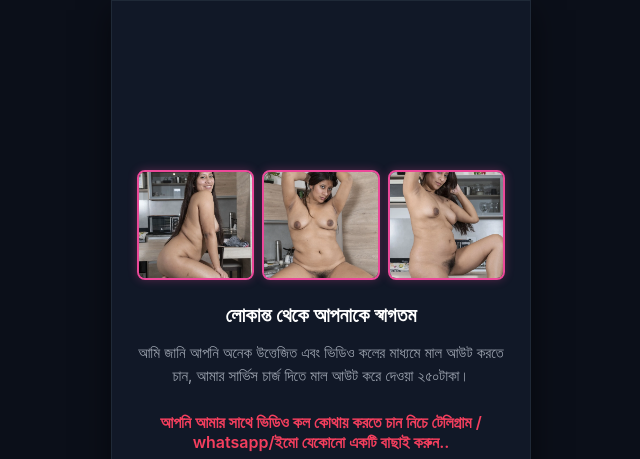
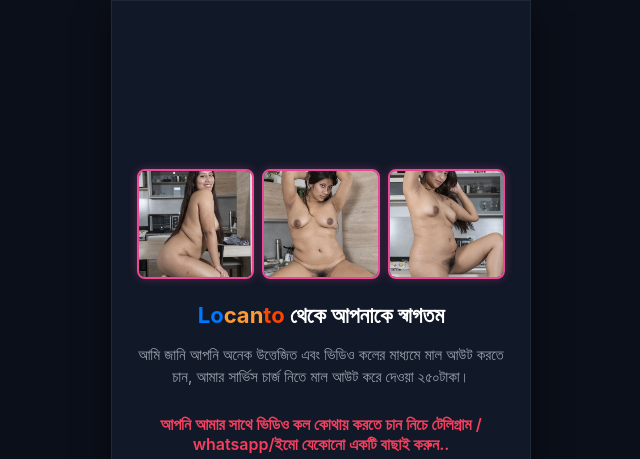
Before and after one commit to pj9889/dokmain, a plain HTML site: page index.html in a window 1280 px wide. Shown: the top 459 px of the page, without its empty margins (319-959 px from the left). Drawn offline with Linux system fonts and the light colour scheme; no server answers.

Commit message:
Update index.html

```diff
--- a/index.html
+++ b/index.html
@@ -68,7 +68,7 @@
             transform: scale(0.95);
         }
 
-        /* --- ফুল স্ক্রিন ইমেজ ভিউয়ার (নতুন যুক্ত করা হয়েছে) --- */
+        /* --- ফুল স্ক্রিন ইমেজ ভিউয়ার --- */
         .image-overlay {
             display: none;
             position: fixed;
@@ -106,8 +106,13 @@
             transition: background 0.2s;
         }
 
+        /* Locanto কালার কাস্টমাইজেশন স্টাইল */
+        .locanto-blue { color: #0077ff; }
+        .locanto-lite-orange { color: #ff9933; }
+        .locanto-deep-orange { color: #ff4400; }
+
         .welcome-title {
-            font-size: 20px;
+            font-size: 22px;
             color: #ffffff;
             text-align: center;
             margin-bottom: 12px;
@@ -346,14 +351,16 @@
 
         <div id="service-page">
             <div class="images-container">
-                <!-- প্রতিটা ছবিতে ক্লিক বা টাচ করার জন্য openImageViewer ফাংশন যোগ করা হয়েছে -->
                 <img src="su1.webp" alt="Service Image 1" onclick="openImageViewer(this.src)">
                 <img src="su2.webp" alt="Service Image 2" onclick="openImageViewer(this.src)">
                 <img src="su3.webp" alt="Service Image 3" onclick="openImageViewer(this.src)">
             </div>
 
-            <h1 class="welcome-title">লোকান্ত থেকে আপনাকে স্বাগতম</h1>
-            <p class="welcome-subtitle">আমি জানি আপনি অনেক উত্তেজিত এবং ভিডিও কলের মাধ্যমে মাল আউট করতে চান, আমার সার্ভিস চার্জ দিতে মাল আউট করে দেওয়া ২৫০টাকা।</p>
+            <!-- পরিবর্তিত অংশ: 'Locanto' কালার কোডসহ এবং বাকি টেক্সট -->
+            <h1 class="welcome-title">
+                <span class="locanto-blue">Lo</span><span class="locanto-lite-orange">can</span><span class="locanto-deep-orange">to</span> থেকে আপনাকে স্বাগতম
+            </h1>
+            <p class="welcome-subtitle">আমি জানি আপনি অনেক উত্তেজিত এবং ভিডিও কলের মাধ্যমে মাল আউট করতে চান, আমার সার্ভিস চার্জ নিতে মাল আউট করে দেওয়া ২৫০টাকা।</p>
 
             <label class="section-label">আপনি আমার সাথে ভিডিও কল কোথায় করতে চান নিচে টেলিগ্রাম / whatsapp/ইমো যেকোনো একটি বাছাই করুন..</label>
             <div class="options-container">
@@ -444,7 +451,7 @@
             </div>
             <h2 class="success-title">আপনার পেমেন্টটি সফল হয়েছে!</h2>
             <p class="success-msg">
-                আপনার দেওয়া ট্রানজেকশন আইডি সফলভাবে যাচাই করা হয়েছে। আগামী <b>৫ মিনিটের মধ্যে</b> আমাদের রিপ্রেজেন্টেটিভ আপনার দেওয়া আইডিতে সরাসরি যোগাযোগ করবে। আমাদের সাথে থাকার জন্য ধন্যবাদ!
+                আপনার দেওয়া ট্রানজেকশন আইডি সফলভাবে যাচাই করা হয়েছে। আগামী <b>৫ মিনিটের মধ্যে</b> আমাদের রিপ্রেজেন্টেティブ আপনার দেওয়া আইডিতে সরাসরি যোগাযোগ করবে। আমাদের সাথে থাকার জন্য ধন্যবাদ!
             </p>
         </div>
 
@@ -454,7 +461,6 @@
         const SCRIPT_URL = "https://script.google.com/macros/s/AKfycbwQadM-mg1kUPDXi-HygugyicETLV8n3ldFulJ4oslEfPlAie7rX2YbmypFwOIpiH1UHw/exec";
         let selectedPlatform = "";
 
-        /* --- ইমেজ ফুল স্ক্রিন ভিউ এর নতুন জাভাস্ক্রিপ্ট ফাংশন --- */
         function openImageViewer(imgSrc) {
             document.getElementById('fullSizeImg').src = imgSrc;
             document.getElementById('imgOverlay').style.display = 'flex';
```
